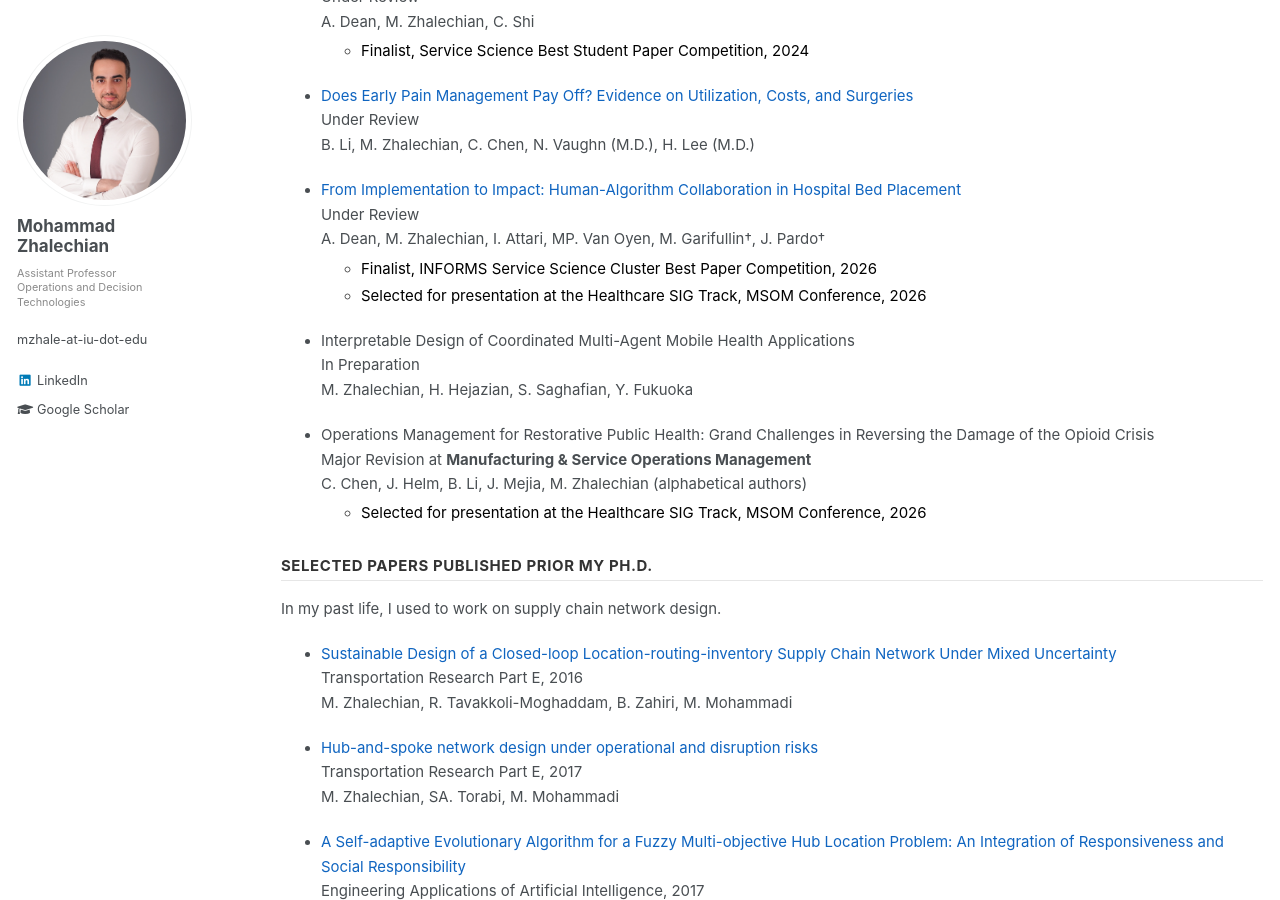
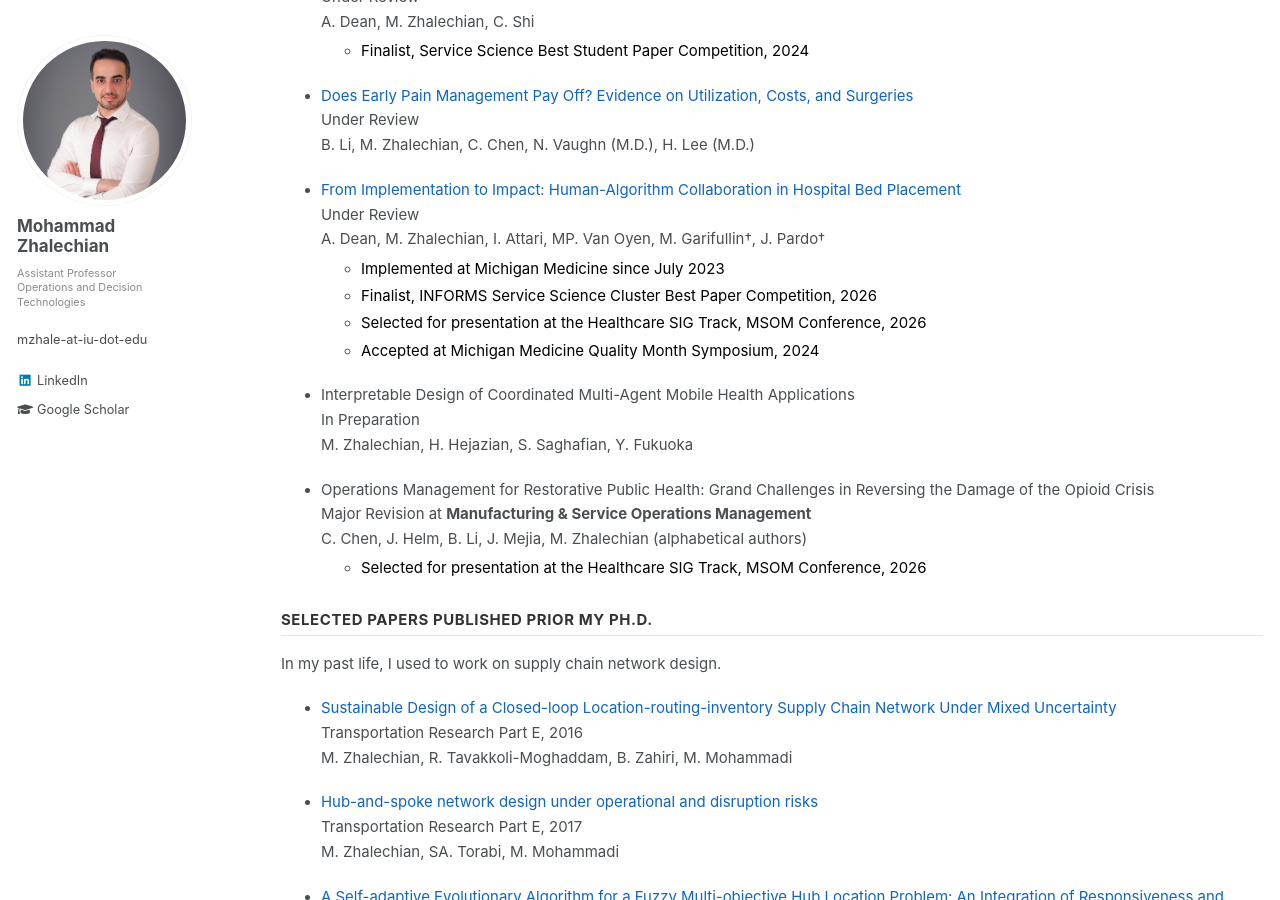
Before and after one commit to mzhalechian/mzhalechian.github.io, a Jekyll site: the page built from _pages/research.md, in a window 1280 px wide and 900 px high, scrolled down 1491 px. Built offline with Jekyll 4.4.1, drawn with Linux system fonts in a browser that asks for light colours.

Commit message:
Research: reorder bed-placement paper notes (implemented, finalist, MSOM, symposium)
Co-Authored-By: Claude Fable 5 <noreply@anthropic.com>
Claude-Session: https://claude.ai/code/session_01RVgPTqUvJZQbwCXD6Ahyng

```diff
--- a/_pages/research.md
+++ b/_pages/research.md
@@ -93,8 +93,10 @@ B. Li, M. Zhalechian, C. Chen, N. Vaughn (M.D.), H. Lee (M.D.)
 * [From Implementation to Impact: Human-Algorithm Collaboration in Hospital Bed Placement](https://papers.ssrn.com/sol3/papers.cfm?abstract_id=5510659)
 Under Review
 A. Dean, M. Zhalechian, I. Attari, MP. Van Oyen, M. Garifullin&dagger;, J. Pardo&dagger;
+  * <span style="color:black">Implemented at Michigan Medicine since July 2023 </span>
   * <span style="color:black">Finalist, INFORMS Service Science Cluster Best Paper Competition, 2026 </span>
-  * <span style="color:black"> Selected for presentation at the Healthcare SIG Track, MSOM Conference, 2026 </span>
+  * <span style="color:black">Selected for presentation at the Healthcare SIG Track, MSOM Conference, 2026 </span>
+  * <span style="color:black">Accepted at Michigan Medicine Quality Month Symposium, 2024 </span>
 
 * Interpretable Design of Coordinated Multi-Agent Mobile Health Applications
 In Preparation
```
